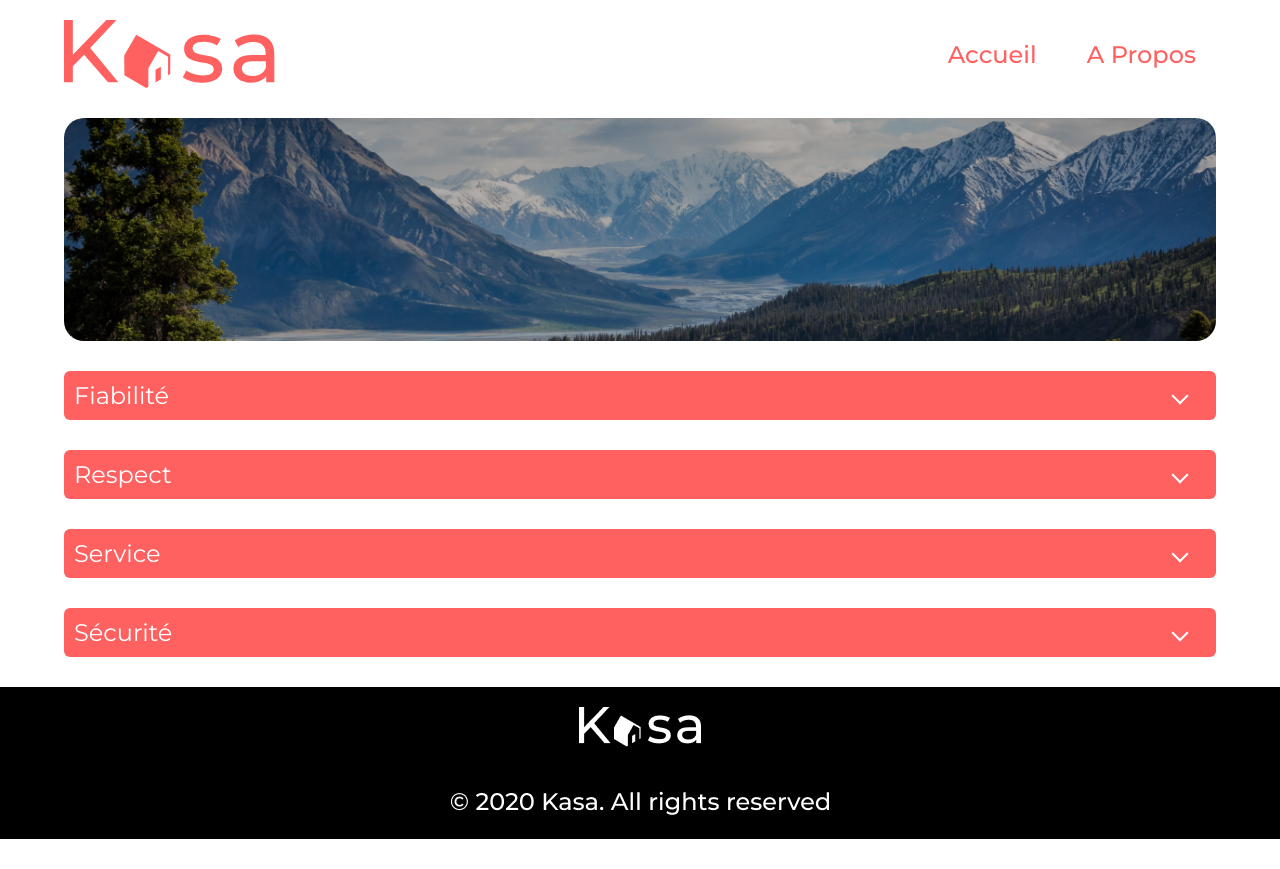
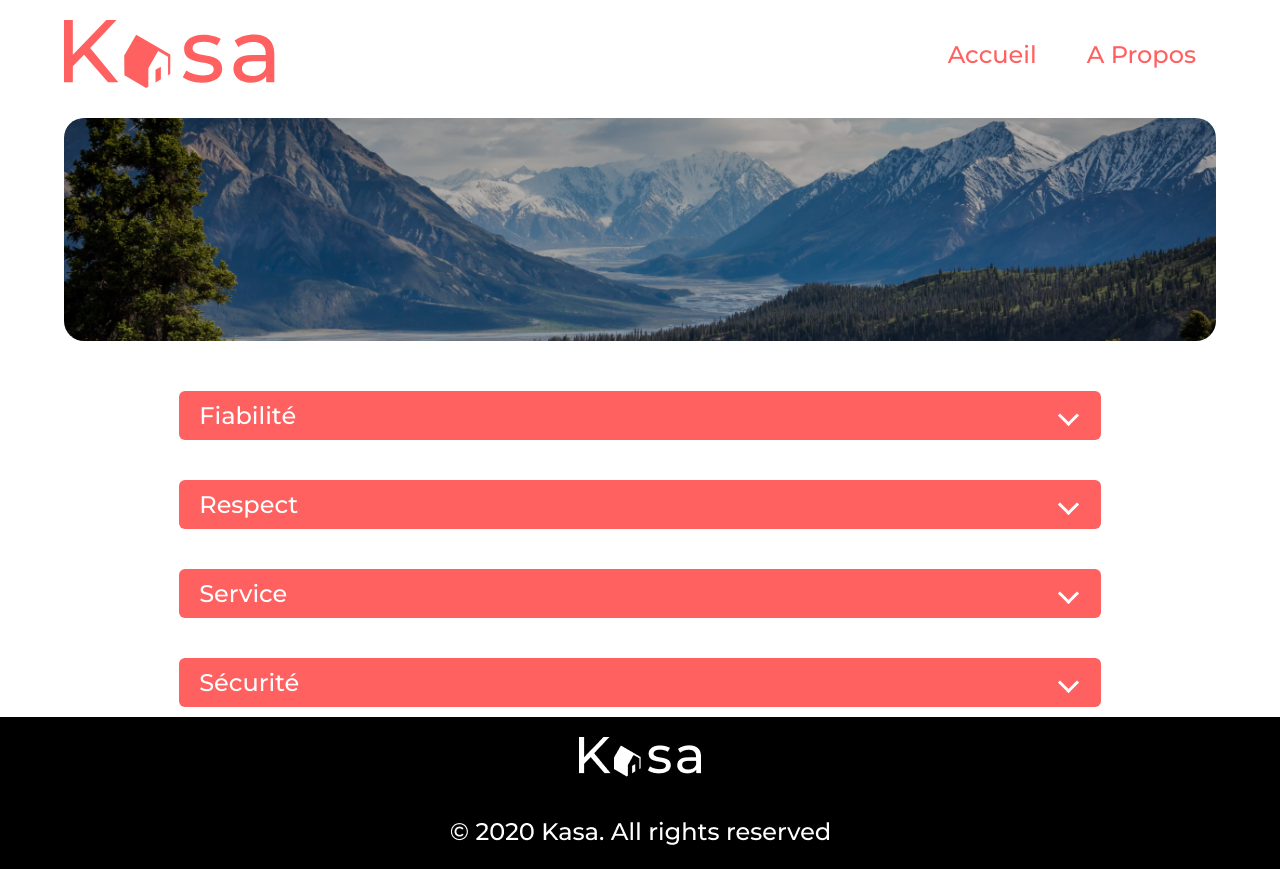
Before and after one commit to YoannPitance/P7_Kasa_PY, a React (Create React App) app: page /a-propos in a window 1280 px wide. Before the commit the page ends 839 px from the top, so only its background shows below. Built offline with nearby package versions, Linux system fonts and the light colour scheme.

Commit message:
18- corrections mineures de styles + ajustement collapses et p.404

```diff
--- a/src/components/BannerCarrousel.jsx
+++ b/src/components/BannerCarrousel.jsx
@@ -1,4 +1,4 @@
-import React, { useState } from "react";
+import React from "react";
 
 function BannerCarrousel({ pictures }) {
   //   const [currentIndex, setCurrentIndex] = useState(0);
--- a/src/pages/APropos.jsx
+++ b/src/pages/APropos.jsx
@@ -6,8 +6,8 @@ import "../styles/apropos.css";
 const APropos = () => {
   return (
     <main>
-      <section>
-        <Banner imageUrl="/assets/aproposImage.png" />
+      <Banner imageUrl="/assets/aproposImage.png" />
+      <section id="collapses">
         <Collapse title="Fiabilité">
           <p>
             Les annonces postées sur Kasa garantissent une fiabilité totale. Les
--- a/src/pages/FicheLogement.jsx
+++ b/src/pages/FicheLogement.jsx
@@ -1,35 +1,3 @@
-// import React, { useEffect, useState } from 'react';
-// import { useLocation } from 'react-router-dom';
-
-// function FicheLogement() {
-//   const location = useLocation()
-//   console.log(location)
-//   console.log(location.state.cardId)
-//   const [selectedCard, setSelectedCard] = useState(null);
-
-//   useEffect(getDatasById, []);
-
-//   function getDatasById() {
-//     fetch('/datas.json')
-//       .then((res) => res.json())
-//       .then((card) => {
-//           const foundCard = card.find((card)=> card.id === location.state.cardId);
-//           console.log(foundCard)
-//           setSelectedCard(card)
-//         })
-
-//       .catch((err) => console.log(err))
-
-//   }
-//   return (
-//     <div>
-
-//     </div>
-//   );
-// }
-
-// export default FicheLogement;
-
 import React, { useEffect, useState } from "react";
 import { useParams } from "react-router-dom";
 import axios from "axios";
@@ -77,7 +45,6 @@ function FicheLogement() {
           <section id="bannerCarrousel">
             <div className="banner">
               <BannerCarrousel pictures={selectedCard.pictures} />
-              {/* <img src={selectedCard.pictures[0]} alt={selectedCard.title} /> */}
             </div>
           </section>
 
@@ -116,13 +83,13 @@ function FicheLogement() {
 
           <section id="description">
             <div className="collapses">
-              <div className="details">
+              <div className="description">
                 <Collapse title="Description">
                   <p>{selectedCard.description}</p>
                 </Collapse>
               </div>
 
-              <div className="details">
+              <div className="equipments">
                 <Collapse title="Equipements">
                   {selectedCard.equipments.map((equipment, index) => (
                     <p key={index}>{equipment}</p>
--- a/src/pages/Page404.jsx
+++ b/src/pages/Page404.jsx
@@ -6,7 +6,8 @@ const Page404 = () => {
   return (
     <main>
       <div className="error">
-        <img src="/assets/logo404.png" alt="erreur 404" />
+        {/* <img src="/assets/logo404.png" alt="erreur 404" /> */}
+        <h1>404</h1>
         <h2>Oups! la page que vous demandez n'existe pas.</h2>
         <ul>
           <li>
--- a/src/styles/collapse.css
+++ b/src/styles/collapse.css
@@ -1,3 +1,27 @@
+#collapses{
+  width: 80%;
+  display: flex;
+  flex-direction: column;
+  margin: 0 auto;
+  padding-bottom: 0;
+  margin-top: 20px;
+}
+
+article{
+  display: flex;
+  flex-direction: column;
+  width: 100%;
+  justify-content: center;
+
+}
+
+article.collapse-container{
+  margin-bottom: 10px;
+}
+
+#collapses.arrow{
+  right: 15px;
+}
 .collapse-container {
     width: 100%;
     border: 0px solid;
@@ -12,29 +36,32 @@
     display: flex;
     justify-content: space-between;
     align-items: center;
-    padding: 10px;
-}
+    padding: 10px 20px;
+    position: relative;
+  }
 
-.collapse-header:hover {
+  .collapse-header:hover {
     background-color: #a84040;
-}
+  }
 
-.collapse-header h3 {
+  .collapse-header h3 {
     margin: 0;
     color: white;
-    font-weight: 400;
+    font-weight: 500;
     font-size: 24px;
   }
 
   .arrow {
     border: solid white;
-    border-width: 0 2px 2px 0;
+    border-width: 0 3px 3px 0;
     display: inline-block;
-    padding: 5px;
+    padding: 6px;
     margin-right: 20px;
     transform: rotate(45deg);
     -webkit-transform: rotate(45deg);
     transition: transform 0.3s ease;
+    position: absolute;
+    right: 5px;
   }
 
   .arrow.up {
@@ -44,7 +71,11 @@
 
   .collapse-content {
     background-color: #f7f7f7;
-    padding: 10px;
+    padding: 30px 20px 20px 20px;
     color: #ff6060;
     font-size: 24px;
   }
+  .collapse-content p{
+    margin: 0;
+    line-height: 140%;
+  }
--- a/src/styles/ficheLogement.css
+++ b/src/styles/ficheLogement.css
@@ -71,15 +71,21 @@
 
 }
 
-.details{
+.description, .equipments{
     width: 47%;
 }
 
-.details .collapse-header h3{
+.equipments p{
+    margin: 0;
+}
+
+
+
+.collapses .collapse-header h3{
     font-size: 18px;
 }
 
-.details p{
+.collapses p{
     font-size: 18px;
 }
 
@@ -111,7 +117,7 @@
     color: white;
     font-size: 14px;
     margin-right: 10px;
-    padding: 5px 10px 5px 10px;
+    padding: 5px 20px 5px 20px;
     border-radius: 10px;
     text-align: center;
 }
--- a/src/styles/gallery.css
+++ b/src/styles/gallery.css
@@ -20,6 +20,7 @@
   overflow: hidden;
   width: calc(33.33% - 20px);
   max-width: 340px;
+  min-width: 340px;
   height: 340px;
   margin: 0 10px 30px;
   padding: 0;
--- a/src/styles/page404.css
+++ b/src/styles/page404.css
@@ -4,16 +4,18 @@
     display: flex;
     flex-direction: column;
     width: 90%;
-    height: 70%;
+    height: auto;
     margin: 0 auto;
     align-items: center;
     justify-content: center;
 
 }
 
-.error img{
-    padding-top: 40px;
-    width: 50%;
+
+.error h1{
+    font-size: 288px;
+    font-weight: 700;
+    margin: 0 auto;
 }
 
 .error h2{
@@ -21,6 +23,11 @@
     font-size: 36px;
     font-weight: 400;
     color: #ff6060;
+    margin-bottom: 40px;
+}
+
+.error ul{
+    padding-top: 40px;
 }
 
 .error li{
```
